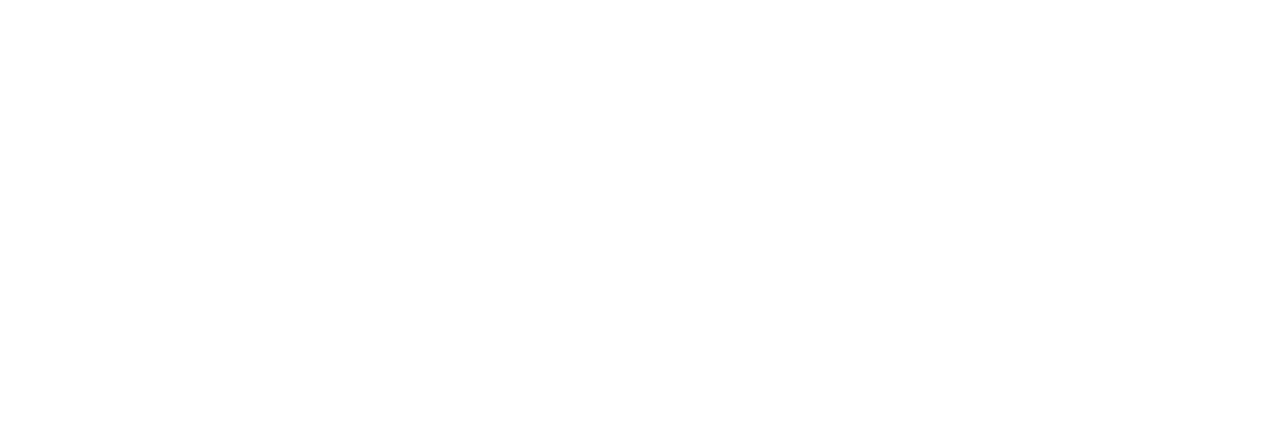
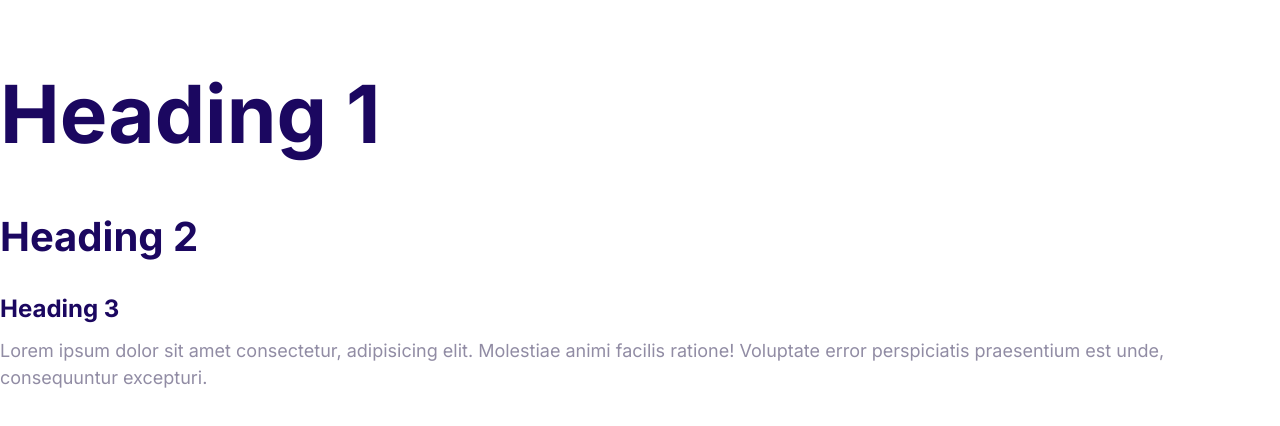
Before and after one commit to Abdul-Mujeeb-Khan/Project-Web-Design-Agency, a plain HTML site: page index.html in a window 1280 px wide. Drawn offline with Linux system fonts and the light colour scheme.

Commit message:
Define the styles for the fonts.

```diff
--- a/css/styles.css
+++ b/css/styles.css
@@ -3,5 +3,58 @@
   --color-secondary: #00d9ff;
   --color-accent: #ff3400;
   --color-headings: #1b0760;
-  -color-body: #918ca4;
+  --color-body: #918ca4;
 }
+
+html {
+  /* 1rem == 10px */
+  font-size: 62.5%;
+}
+
+body {
+  font-family: Inter, Arial, Helvetica, sans-serif;
+  color: var(--color-body);
+  line-height: 1.5;
+  font-size: 2.4rem;
+}
+
+h1,
+h2,
+h3 {
+  color: var(--color-headings);
+  margin-bottom: 1rem;
+}
+
+h1 {
+  font-size: 7rem;
+}
+
+h2 {
+  font-size: 4rem;
+}
+
+h3 {
+  font-size: 3rem;
+}
+
+p {
+  margin-top: 0;
+}
+
+@media screen and (min-width: 1024px) {
+  body {
+    font-size: 1.8rem;
+  }
+
+  h1 {
+    font-size: 8rem;
+  }
+
+  h2 {
+    font-size: 4rem;
+  }
+
+  h3 {
+    font-size: 2.4rem;
+  }
+}
--- a/index.html
+++ b/index.html
@@ -4,8 +4,23 @@
     <meta charset="UTF-8" />
     <meta name="viewport" content="width=device-width, initial-scale=1.0" />
     <title>Document</title>
+    <link rel="preconnect" href="https://fonts.googleapis.com" />
+    <link rel="preconnect" href="https://fonts.gstatic.com" crossorigin />
+    <link
+      href="https://fonts.googleapis.com/css2?family=Inter:wght@400;600;700;800&display=swap"
+      rel="stylesheet"
+    />
     <link rel="stylesheet" href="css/normalize.css" />
     <link rel="stylesheet" href="css/styles.css" />
   </head>
-  <body></body>
+  <body>
+    <h1>Heading 1</h1>
+    <h2>Heading 2</h2>
+    <h3>Heading 3</h3>
+    <p>
+      Lorem ipsum dolor sit amet consectetur, adipisicing elit. Molestiae animi
+      facilis ratione! Voluptate error perspiciatis praesentium est unde,
+      consequuntur excepturi.
+    </p>
+  </body>
 </html>
```
